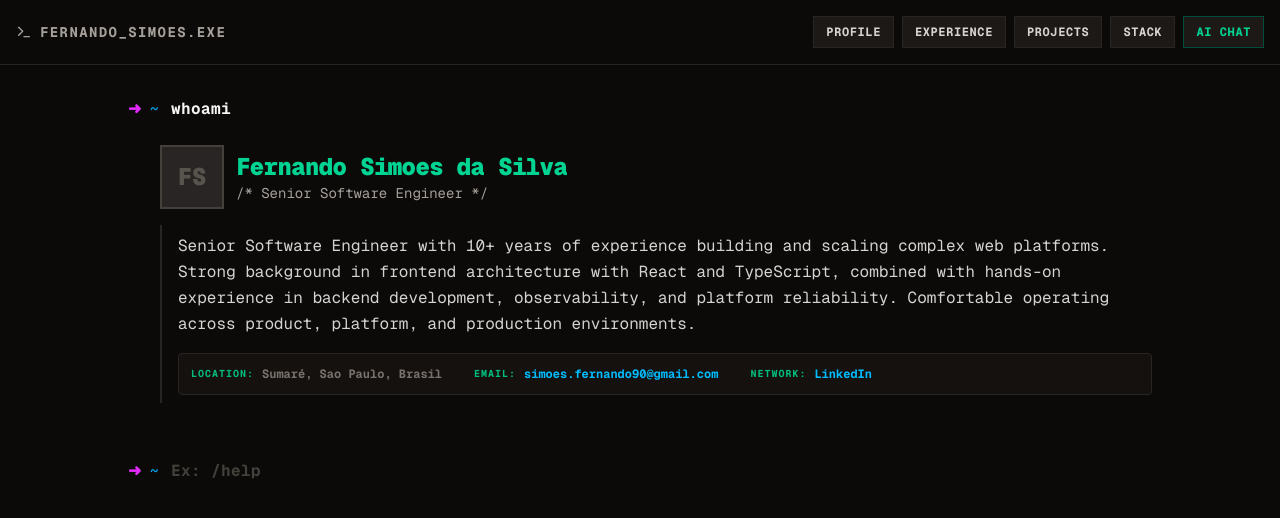
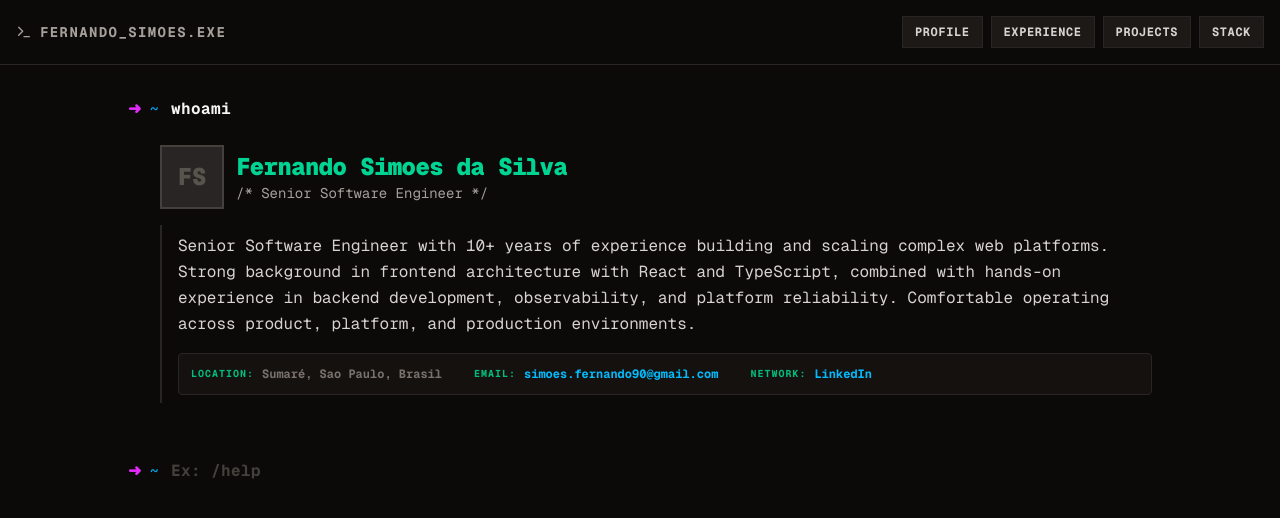
Before and after one commit to fernandosimoes/portifolio, a Next.js app: page / in a window 1280 px wide. Shown: the top 518 px of the page. Built offline with nearby package versions, Linux system fonts and the light colour scheme.

Commit message:
feat(001): hide AI Chat header button behind NEXT_PUBLIC_CHAT_ENABLED flag

```diff
--- a/src/components/portfolio/terminal/TerminalHeader.tsx
+++ b/src/components/portfolio/terminal/TerminalHeader.tsx
@@ -25,9 +25,11 @@ export const TerminalHeader = ({ onCommand }: TerminalHeaderProps) => {
         <button onClick={() => onCommand("/skills")} className="px-3 h-8 bg-stone-900 hover:bg-stone-800 border border-stone-800 text-xs font-bold text-stone-300 transition-colors uppercase tracking-wider cursor-pointer focus-visible:ring-2 focus-visible:ring-emerald-500 focus-visible:outline-none">
           Stack
         </button>
-        <button onClick={() => onCommand("/chat")} className="px-3 h-8 bg-stone-900 hover:bg-stone-800 border border-emerald-900 text-xs font-bold text-emerald-400 transition-colors uppercase tracking-wider cursor-pointer focus-visible:ring-2 focus-visible:ring-emerald-500 focus-visible:outline-none">
-          AI Chat
-        </button>
+        {process.env.NEXT_PUBLIC_CHAT_ENABLED === "true" && (
+          <button onClick={() => onCommand("/chat")} className="px-3 h-8 bg-stone-900 hover:bg-stone-800 border border-emerald-900 text-xs font-bold text-emerald-400 transition-colors uppercase tracking-wider cursor-pointer focus-visible:ring-2 focus-visible:ring-emerald-500 focus-visible:outline-none">
+            AI Chat
+          </button>
+        )}
       </div>
     </header>
   );
```
